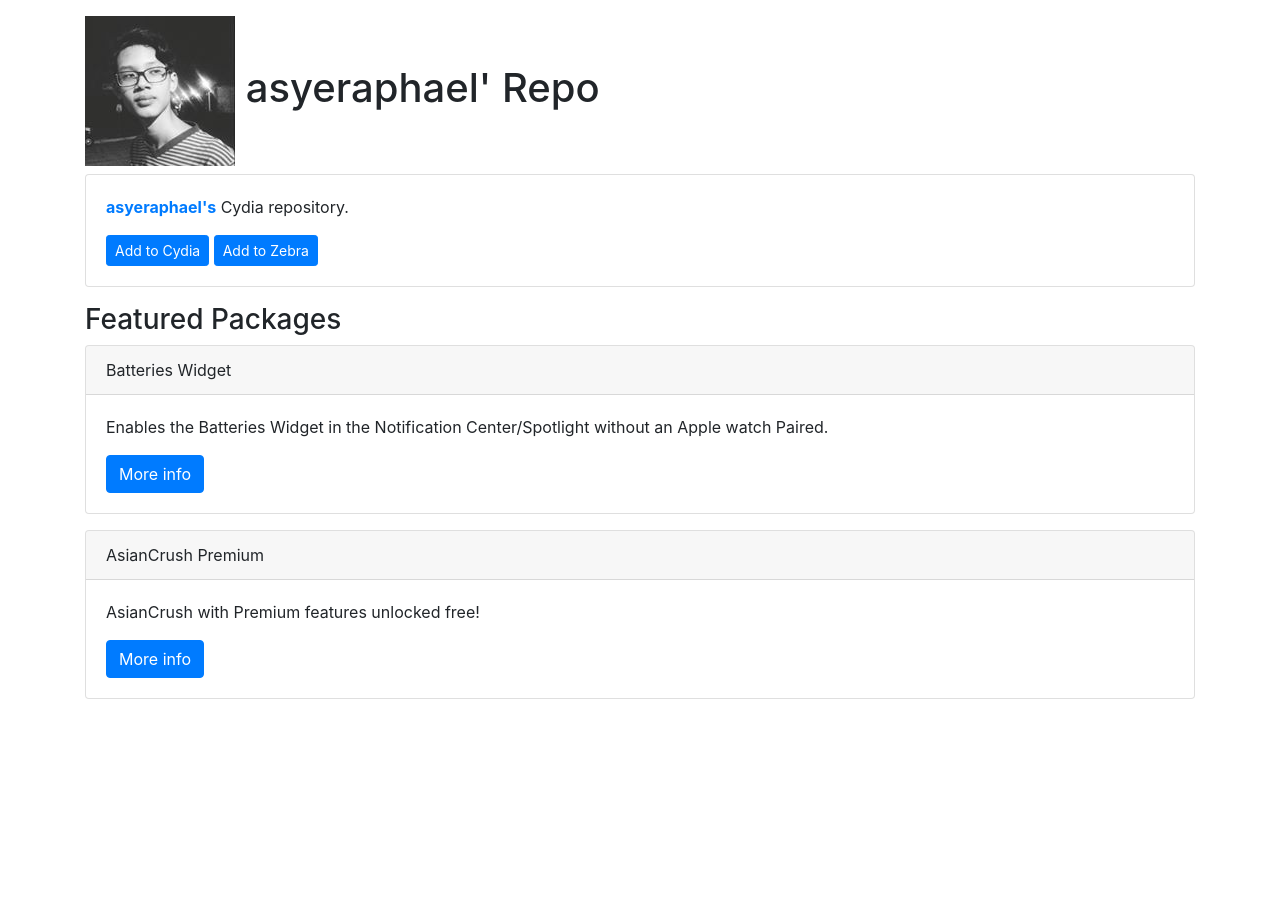
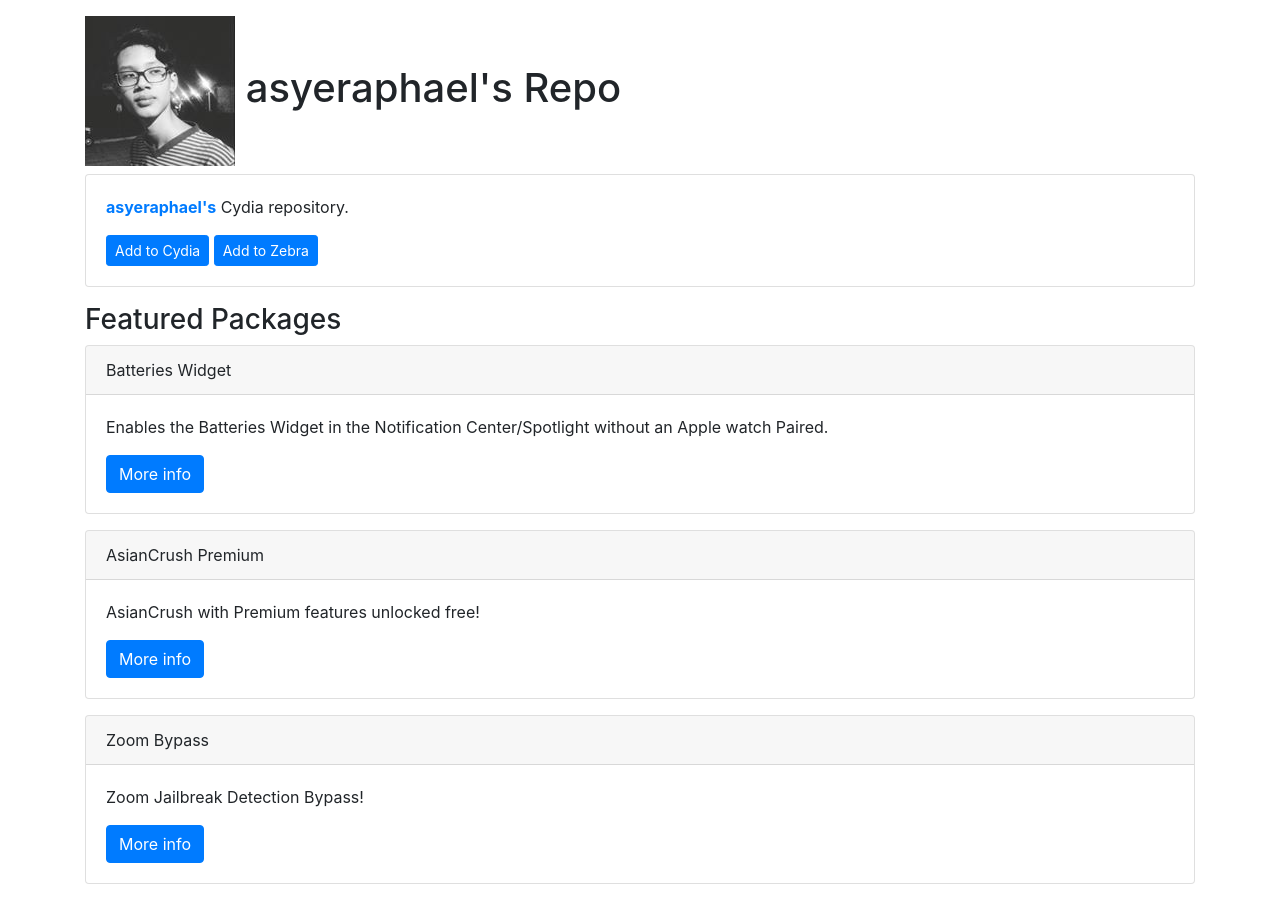
Before and after one commit to asyeraphael/repo, a plain HTML site: page index.html in a window 1280 px wide. Before the commit the page ends 800 px from the top, so only its background shows below. Drawn offline with nearby package versions, Linux system fonts and the light colour scheme.

Commit message:
Update index.html

```diff
--- a/index.html
+++ b/index.html
@@ -11,7 +11,7 @@
 <body>
 
 <div class="container">
-	<h1><img src="CydiaIcon.png"> asyeraphael' Repo</h1>
+	<h1><img src="CydiaIcon.png"> asyeraphael's Repo</h1>
 </div>
 
 <div class="container">
@@ -45,3 +45,12 @@
 		<div class="card-body">
 		  <p class="card-text">AsianCrush with Premium features unlocked free!</p>
 			<a class="btn btn-xs btn-primary" href="depictions/?p=com.asyeraphael.asiancrushpremium.deb">More info</a>
+		</div>
+	</div>
+	<div class="card">
+		<div class="card-header">
+			Zoom Bypass
+		</div>
+		<div class="card-body">
+		  <p class="card-text">Zoom Jailbreak Detection Bypass!</p>
+			<a class="btn btn-xs btn-primary" href="depictions/?p=com.asyeraphael.asiancrushpremium.deb">More info</a>
```
